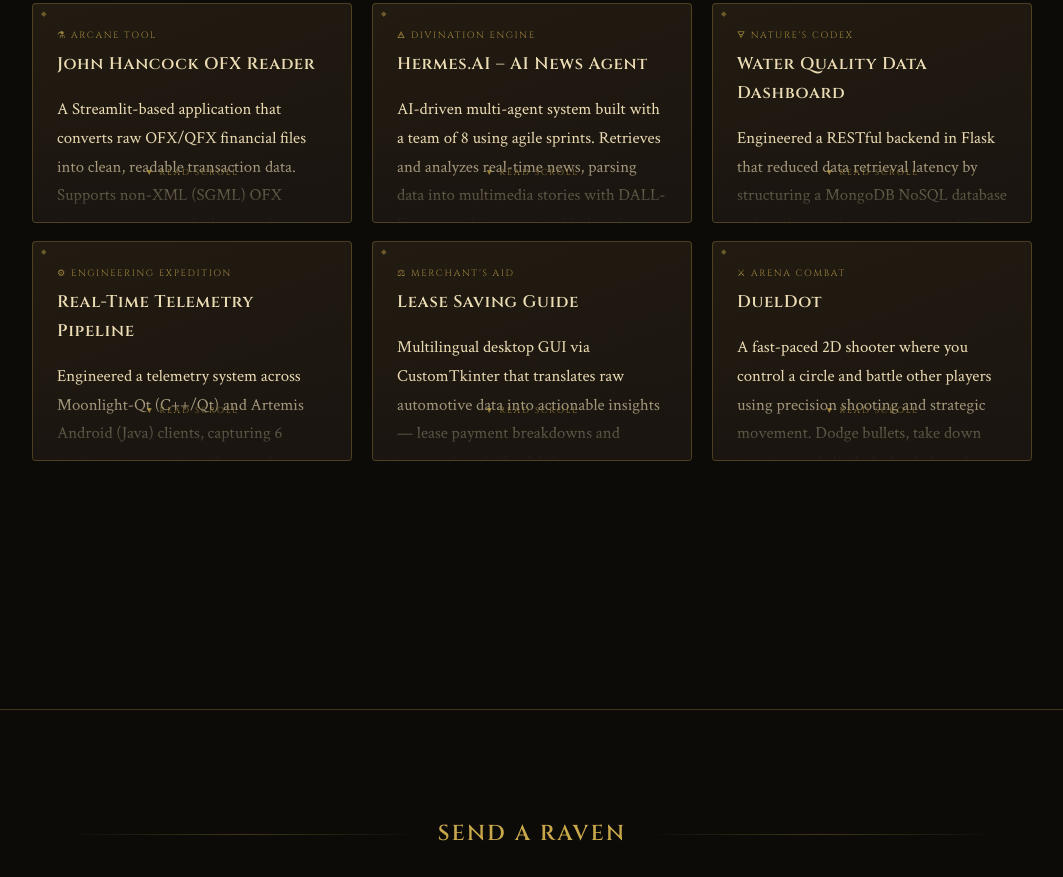
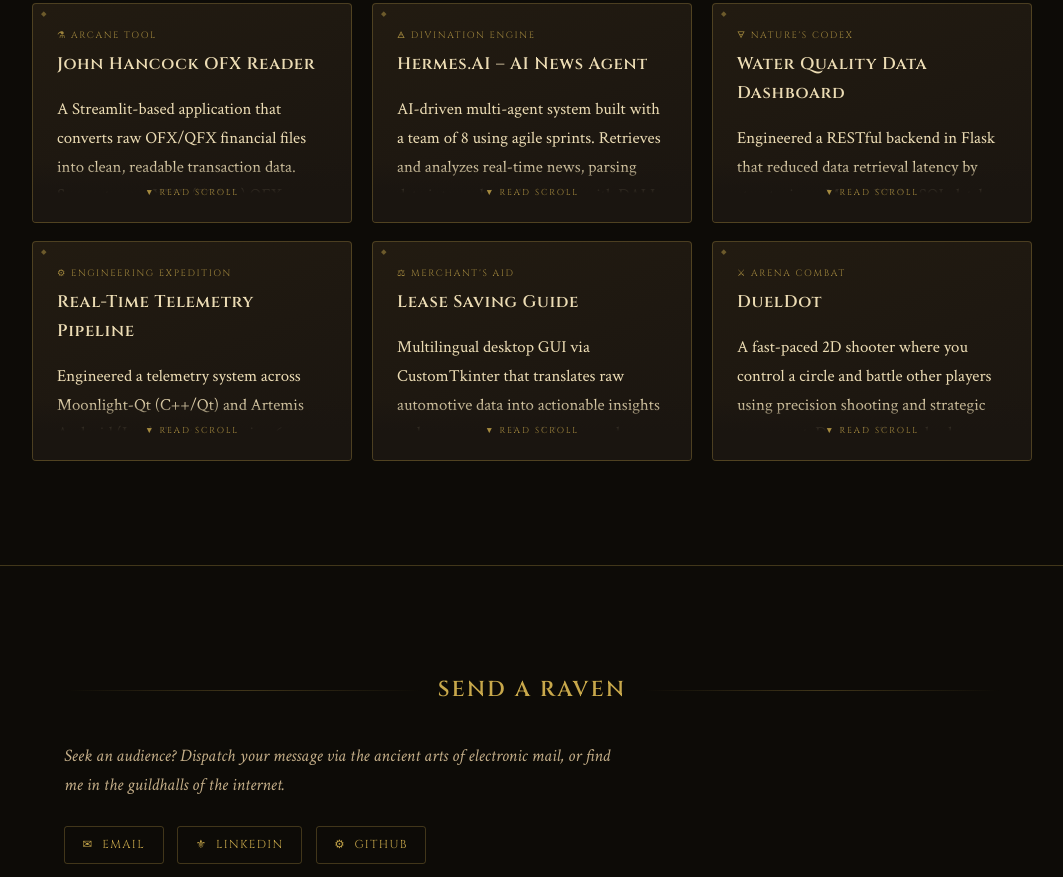
Before and after one commit to Jackal-HQ/portfolio, a plain HTML site: page index.html in a window 1280 px wide. Shown: the part 1377-2254 px from the top of the page, without its empty margins (108-1171 px from the left). Drawn offline with Linux system fonts and the light colour scheme.

Commit message:
BugFix: contact section being too far

```diff
--- a/index.html
+++ b/index.html
@@ -3,7 +3,7 @@
   <head>
     <meta charset="utf-8" />
     <meta name="viewport" content="width=device-width,initial-scale=1" />
-    <title>The Codex of Gabriel R. Alamo</title>
+    <title>Codex Gabriel R. Alamo</title>
     <link rel="preconnect" href="https://fonts.googleapis.com" />
     <link rel="preconnect" href="https://fonts.gstatic.com" crossorigin />
     <link href="https://fonts.googleapis.com/css2?family=Cinzel:wght@400;600;700&family=Cinzel+Decorative:wght@700&family=Crimson+Text:ital,wght@0,400;0,600;1,400&display=swap" rel="stylesheet" />
@@ -230,12 +230,10 @@
         </div>
       </section>
 
-      <section id="contact" class="contact container"></section>
-
     </main>
 
     <!-- ── Footer / Send a Raven ── -->
-    <footer class="site-footer">
+    <footer id="contact" class="site-footer">
       <div class="container">
         <h2><span>Send a Raven</span></h2>
         <p class="contact-lore">
--- a/style.css
+++ b/style.css
@@ -386,15 +386,15 @@
   bottom: 0;
   left: 0;
   right: 0;
-  height: 56px;
-  background: linear-gradient(transparent, var(--card));
+  height: 36px;
+  background: linear-gradient(transparent 0%, var(--card) 52%);
   text-align: center;
-  padding-top: 28px;
+  padding-top: 24px;
   font-family: 'Cinzel', serif;
   font-size: 0.54rem;
   letter-spacing: 0.22em;
   text-transform: uppercase;
-  color: rgba(200, 168, 75, 0.7);
+  color: rgba(200, 168, 75, 0.8);
   pointer-events: none;
   transition: opacity 0.3s;
   z-index: 2;
```
